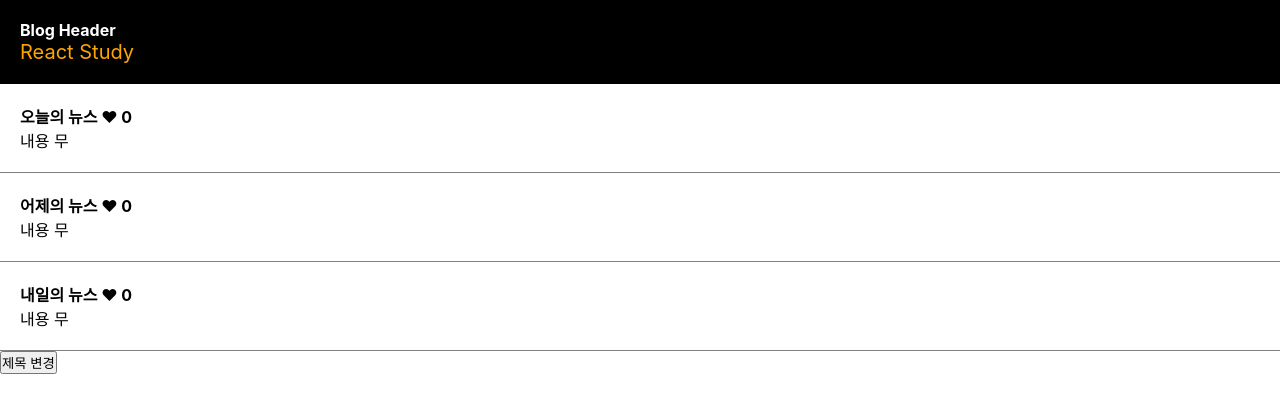
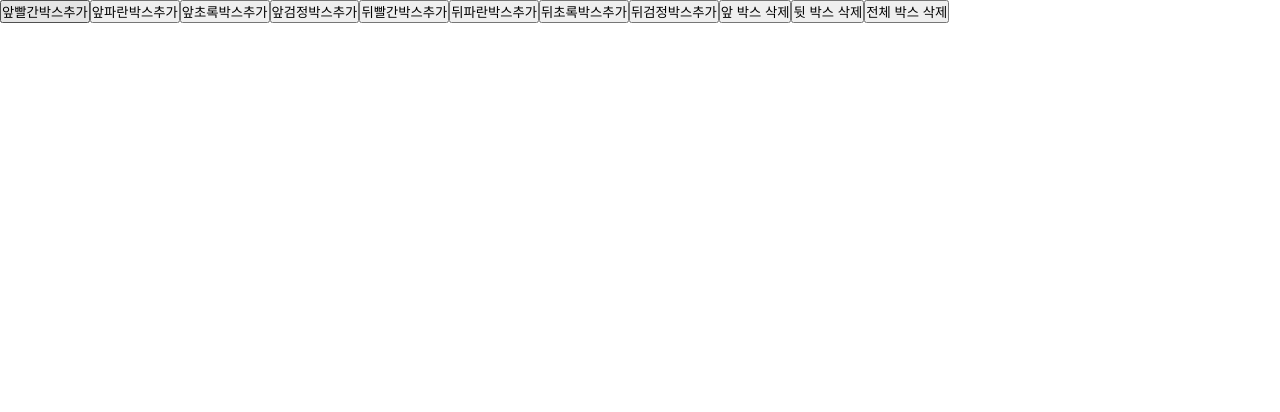
Before and after one commit to MirDran/react-study, a React (Create React App) app: page / in a window 1280 px wide. Shown: the top 412 px of the page. Built offline with nearby package versions, Linux system fonts and the light colour scheme.

Commit message:
배열 동적인 컴포넌트 그리기 퀴즈 & 연습

```diff
--- a/src/App.js
+++ b/src/App.js
@@ -8,6 +8,8 @@ import Practice001 from './Practice/Practice001';
 import Props02 from './components/Props02';
 import Quiz002 from './Practice/Quiz002';
 import NewsBlog from './newsblog/Newsblog';
+import Quiz003 from './Practice/Quiz003';
+import Practice002 from './Practice/Practice002';
 
 function App() {
 
@@ -20,7 +22,9 @@ function App() {
   // return <Props02/>;
   // return <Practice001/>;
   // return <Quiz002/>;
-  return <NewsBlog/>;
+  // return <NewsBlog/>;
+  // return <Quiz003/>;
+  return <Practice002/>;
 }
 
 export default App;
--- /dev/null
+++ b/src/Practice/Box.js
@@ -0,0 +1,9 @@
+
+function Box(){
+
+    return(
+        <div className='box'>박스</div>
+    );
+}
+
+export default Box;
--- /dev/null
+++ b/src/Practice/ColorBox.js
@@ -0,0 +1,10 @@
+import './Quiz003.css';
+
+function ColorBox(porps){
+
+    return(
+            <div className='box' style = { { backgroundColor: porps.bgColor } }></div>
+    );
+}
+
+export default ColorBox;
--- /dev/null
+++ b/src/Practice/Practice002.js
@@ -0,0 +1,88 @@
+import ColorBox from "./ColorBox";
+import { useState } from "react";
+
+function Practice002() {
+
+    let [boxes, setBoxes] = useState([]);
+
+
+    return (
+        <div><p>
+            <button onClick={() => {
+                let temp = [...boxes];
+                temp.unshift(<ColorBox bgColor={'red'} />);
+                setBoxes(temp);
+            }}>앞빨간박스추가</button>
+
+            <button onClick={() => {
+                let temp = [...boxes];
+                temp.unshift(<ColorBox bgColor={'blue'} />);
+                setBoxes(temp);
+            }}>앞파란박스추가</button>
+
+            <button onClick={() => {
+                let temp = [...boxes];
+                temp.unshift(<ColorBox bgColor={'green'} />);
+                setBoxes(temp);
+            }}>앞초록박스추가</button>
+
+            <button onClick={() => {
+                let temp = [...boxes];
+                temp.unshift(<ColorBox bgColor={'black'} />);
+                setBoxes(temp);
+            }}>앞검정박스추가</button>
+
+            <button onClick={() => {
+                let temp = [...boxes];
+                temp.push(<ColorBox bgColor={'red'} />);
+                setBoxes(temp);
+            }}>뒤빨간박스추가</button>
+
+            <button onClick={() => {
+                let temp = [...boxes];
+                temp.push(<ColorBox bgColor={'blue'} />);
+                setBoxes(temp);
+            }}>뒤파란박스추가</button>
+
+            <button onClick={() => {
+                let temp = [...boxes];
+                temp.push(<ColorBox bgColor={'green'} />);
+                setBoxes(temp);
+            }}>뒤초록박스추가</button>
+
+            <button onClick={() => {
+                let temp = [...boxes];
+                temp.push(<ColorBox bgColor={'black'} />);
+                setBoxes(temp);
+            }}>뒤검정박스추가</button>
+
+            <button onClick={() => {
+                let temp = [...boxes];
+                temp.shift();
+                setBoxes(temp);
+            }}>앞 박스 삭제</button>
+
+            <button onClick={() => {
+                let temp = [...boxes];
+                temp.pop();
+                setBoxes(temp);
+            }}>뒷 박스 삭제</button>
+
+            <button onClick={() => {
+                let temp = [...boxes];
+                temp.splice(0);
+                setBoxes(temp);
+            }}>전체 박스 삭제</button>
+
+        </p>
+
+
+            {
+                boxes
+            }
+
+        </div>
+    );
+}
+
+export default Practice002;
--- /dev/null
+++ b/src/Practice/Quiz003.css
@@ -0,0 +1,14 @@
+
+
+*{
+    margin: 0;
+    padding: 0;
+    box-sizing: border-box;
+    }
+
+.box{
+    width: 100px;
+    height: 100px;
+    border: 1px solid black;
+    display: inline-block;
+}
--- /dev/null
+++ b/src/Practice/Quiz003.js
@@ -0,0 +1,56 @@
+import './Quiz003.css';
+import { useState } from 'react';
+import Box from './Box';
+
+
+function Quiz003(){
+
+    let [boxes,setBoxes] =useState([]); //1. 이 배열안에 [] 만큼 box를 추가
+                                        // 배열이름 boxes 초기값 []  boxes = [];
+
+
+    let [arr,setArr] = useState([1,1,1,1,1,1,1,1]);
+
+    // for(let i=0; i<5; i++){
+        // boxes.push(<Box/>); //
+    // }
+
+    return(
+        <div>
+            <p style={{ margin: '10px'}}>
+            <button onClick={()=>{
+                // let temp = [...arr];
+                // temp.push(0); //값은 상관 없음 push unpush 상관 없음 늘어나는 거에 따라 박스 증가
+
+                let temp = [0, ...arr]; // 베열을 분해하고 추가하는 것이므로 += 같은 느낌으로 추가하는 것에 따라
+                //증가량이 달라짐 push(0) [...arr, 0] unpush(0) [.0,...arr] 로 줄여쓰는 것임
+                setArr(temp);
+            }}>추가</button></p>
+            {
+                arr.map(()=>{
+                    return <Box/>
+                })
+            }
+
+        </div>
+    )
+
+    // return(
+    //     <div>
+    //         <p style={{ margin: '10px'}}>
+    //         <button onClick={()=>{
+    //             let temp = [...boxes];  // 박시스를 템프에 추가하고
+    //             temp.push (<Box/>);     // 박스배열에 박스를 추가하고
+    //             setBoxes(temp);         // 추가된 박스를 재렌더링 한다. 그리고 밑에서
+    //             // boxes.push(<Box/>);
+    //         //박스가 몇개가 그려진다 라는 식으로
+    //         }}>추가</button></p>
+    //         {
+    //             boxes                   // 박스를 그린다.
+    //         }
+
+    //     </div>
+    // )
+}
+
+export default Quiz003;
```
